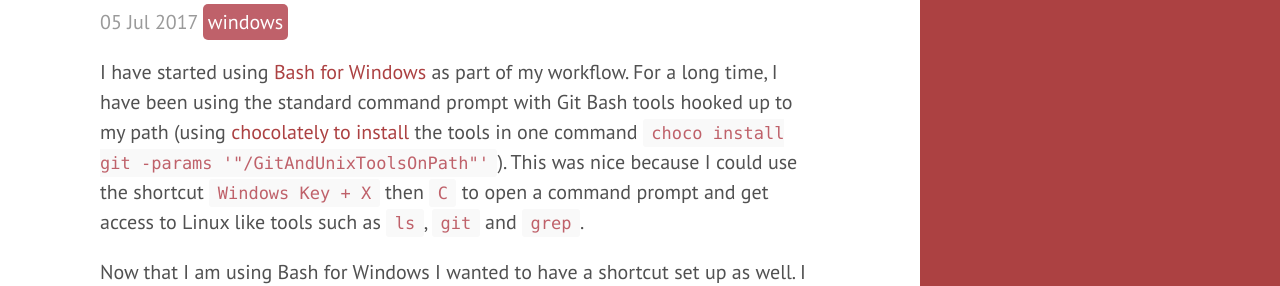
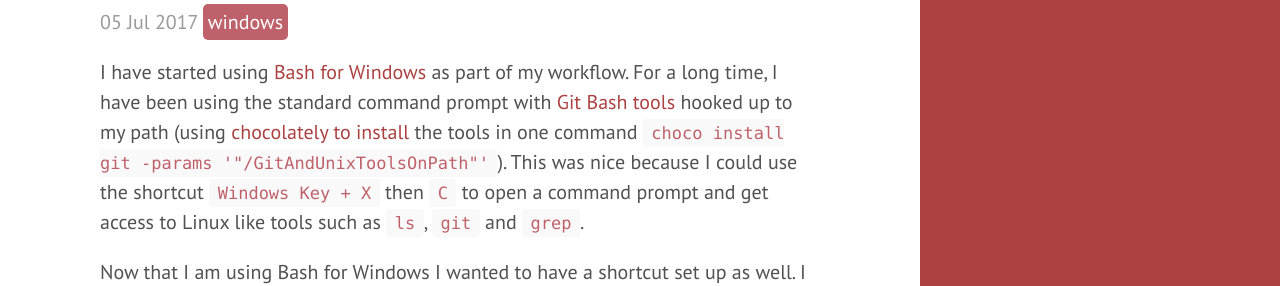
Before and after one commit to jsturtevant/jsturtevant.github.io, a Jekyll site: the page built from _posts/2017-07-05-Setting-Global-Shortcuts-for-Bash-for-Windows.md, in a window 1280 px wide and 900 px high. Shown: the part 173-459 px from the top of the window. Built offline with Jekyll 4.4.1, drawn with Linux system fonts in a browser that asks for light colours; nearby versions of some CDN libraries; comment, search, counter and statistics services are not loaded; part of the change alters nothing that is shown.

```diff
--- a/_posts/2017-07-05-Setting-Global-Shortcuts-for-Bash-for-Windows.md
+++ b/_posts/2017-07-05-Setting-Global-Shortcuts-for-Bash-for-Windows.md
@@ -6,7 +6,7 @@ categories:
   - windows
 ---
 
-I have started using [Bash for Windows](https://msdn.microsoft.com/en-us/commandline/wsl/install_guide) as part of my workflow.  For a long time, I have been using the standard command prompt with Git Bash tools hooked up to my path (using [chocolately to install](http://www.jamessturtevant.com/posts/Chocolatey-And-Boxstarter/) the tools in one command `choco install git -params '"/GitAndUnixToolsOnPath"'`). This was nice because I could use the shortcut `Windows Key + X` then `C` to open a command prompt and get access to Linux like tools such as `ls`, `git` and `grep`.
+I have started using [Bash for Windows](https://msdn.microsoft.com/en-us/commandline/wsl/install_guide) as part of my workflow.  For a long time, I have been using the standard command prompt with [Git Bash tools](https://git-for-windows.github.io/) hooked up to my path (using [chocolately to install](http://www.jamessturtevant.com/posts/Chocolatey-And-Boxstarter/) the tools in one command `choco install git -params '"/GitAndUnixToolsOnPath"'`). This was nice because I could use the shortcut `Windows Key + X` then `C` to open a command prompt and get access to Linux like tools such as `ls`, `git` and `grep`.
 
 Now that I am using Bash for Windows I wanted to have a shortcut set up as well.  I found it was really easy to set up using the `Shortcut key` setting on the shortcut properties window.  This process could be used for any process that has a shortcut setup.  The basic process is:
 
```
